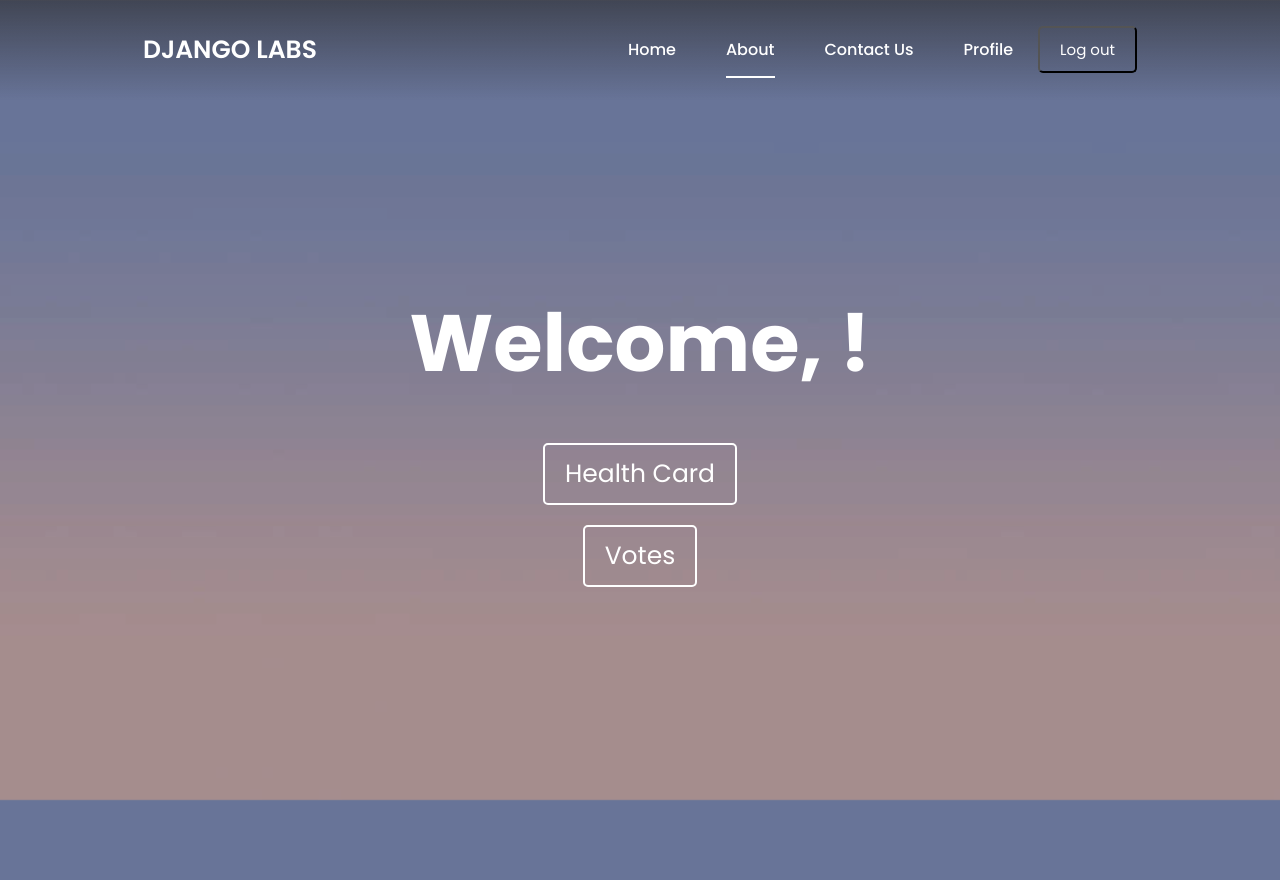
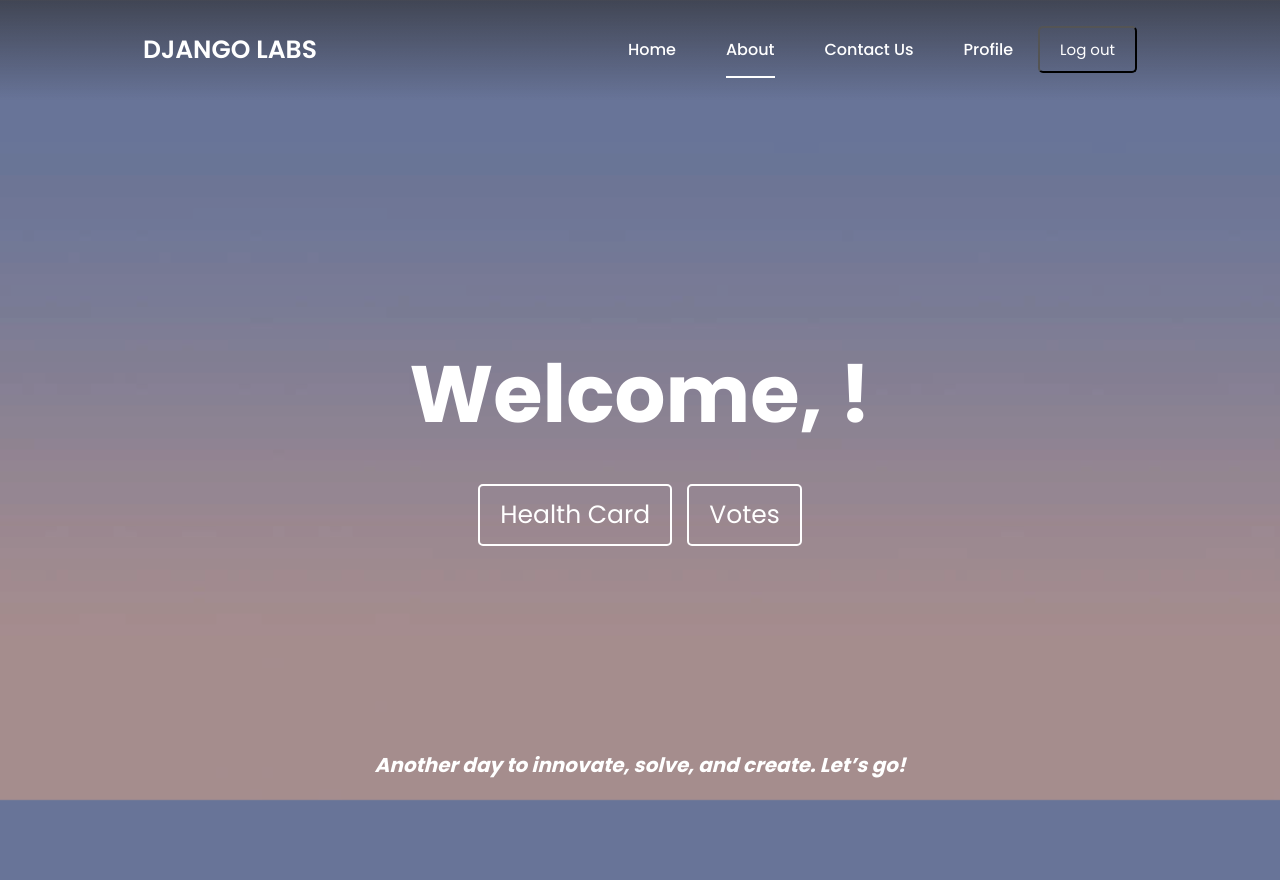
Before and after one commit to w1948131/DjangoSkyProj, a Django app: page /engineerdashboard/ in a window 1280 px wide. Run offline with Django 5.2, Linux system fonts and the light colour scheme.

Commit message:
Update engineerdashboard.html
This is the updated version of the engineer dashboard

```diff
--- a/DJANGOAPP/skyapp/my_app/templates/my_app/engineerdashboard.html
+++ b/DJANGOAPP/skyapp/my_app/templates/my_app/engineerdashboard.html
@@ -7,7 +7,42 @@
    <meta name="viewport" content="width=device-width, initial-scale=1.0">
    <link href='https://unpkg.com/boxicons@2.1.4/css/boxicons.min.css' rel='stylesheet'>
    <link rel="stylesheet" href="{% static 'style.css' %}">
-   <title>About Us</title>
+   <title>Engineer Dashboard</title>
+   <style>
+      .motivational-message {
+         position: fixed;
+         bottom: 20px;
+         width: 100%;
+         text-align: center;
+         font-size: 20px;
+         color: #fff;
+         font-weight: bold;
+         font-style: italic;
+      }
+
+      .button-container {
+         display: flex;
+         flex-direction: row; /* Changed to row to make buttons side by side */
+         gap: 15px;
+         margin-top: 30px;
+         justify-content: center; /* Centers buttons horizontally */
+      }
+
+      .button-container a {
+         font-size: 25px;
+         color: white;
+         text-decoration: none;
+         padding: 10px 20px;
+         border: 2px solid white;
+         border-radius: 5px;
+         transition: transform 0.3s ease, background-color 0.3s ease; /* Smooth animation */
+      }
+
+      .button-container a:hover {
+         transform: scale(1.1); /* Scale up when hovered */
+         background-color: rgba(255, 255, 255, 0.1); /* Light background color on hover */
+      }
+   </style>
 </head>
 <body>
 <div class="wrapper">
@@ -20,22 +55,46 @@
                <li><a href="home.html" class="link">Home</a></li>
                <li><a href="aboutus.html" class="link active">About</a></li>
                <li><a href="contactus.html" class="link">Contact Us</a></li>
-               <li><a href="profiledetails" class="link">Profile</a></li>
-               <li><button class="btn white-btn" id="logoutBtn" onclick="window.location.href = '{% url 'home' %}'" style="font-size: 15px; color: white; margin: 10px 0; text-decoration: none; padding: 10px 20px; border-radius: 5px; background-color: transparent; cursor: pointer;">Log out</button></li>
+               <li><a href="profile.html" class="link">Profile</a></li>
+               <li>
+                   <button class="btn white-btn" id="logoutBtn"
+                           onclick="window.location.href = '{% url 'home' %}'"
+                           style="font-size: 15px; color: white; margin: 10px 0; text-decoration: none; padding: 10px 20px; border-radius: 5px; background-color: transparent; cursor: pointer;">
+                       Log out
+                   </button>
+               </li>
            </ul>
        </div>
    </nav>
 
-
    <div class="welcome-message" style="display: flex; flex-direction: column; align-items: center;">
      <p style="color: white; font-size: 80px; font-weight: bold;">Welcome, {{ user.username }}!</p>
 
-     <div style="display: flex; flex-direction: column; justify-content: center; align-items: center; margin-top: 30px;">
-        <a href="healthcard.html" class="link" style="font-size: 25px; color: white; margin: 10px 0; text-decoration: none; padding: 10px 20px; border: 2px solid white; border-radius: 5px;">Health Card</a>
-        <a href="votes.html" class="link" style="font-size: 25px; color: white; margin: 10px 0; text-decoration: none; padding: 10px 20px; border: 2px solid white; border-radius: 5px;">Votes</a>
+
+     <div class="button-container">
+       <a href="healthcard.html" class="link">Health Card</a>
+       <a href="votes.html" class="link">Votes</a>
      </div>
    </div>
 
+
+   <div class="motivational-message" id="motivationalMessage"></div>
 </div>
+
+<script>
+   const messages = [
+       "Keep building. Every line of code counts toward a better future.",
+       "You’re not just coding — you’re crafting solutions.",
+       "Engineers like you shape the world, one bug fix at a time.",
+       "Creativity + logic = engineer magic.",
+       "Debugging is just your brain solving puzzles — and you’re great at it.",
+       "Another day to innovate, solve, and create. Let’s go!"
+   ];
+
+   const messageElement = document.getElementById("motivationalMessage");
+   const randomIndex = Math.floor(Math.random() * messages.length);
+   messageElement.textContent = messages[randomIndex];
+</script>
+
 </body>
 </html>
```
